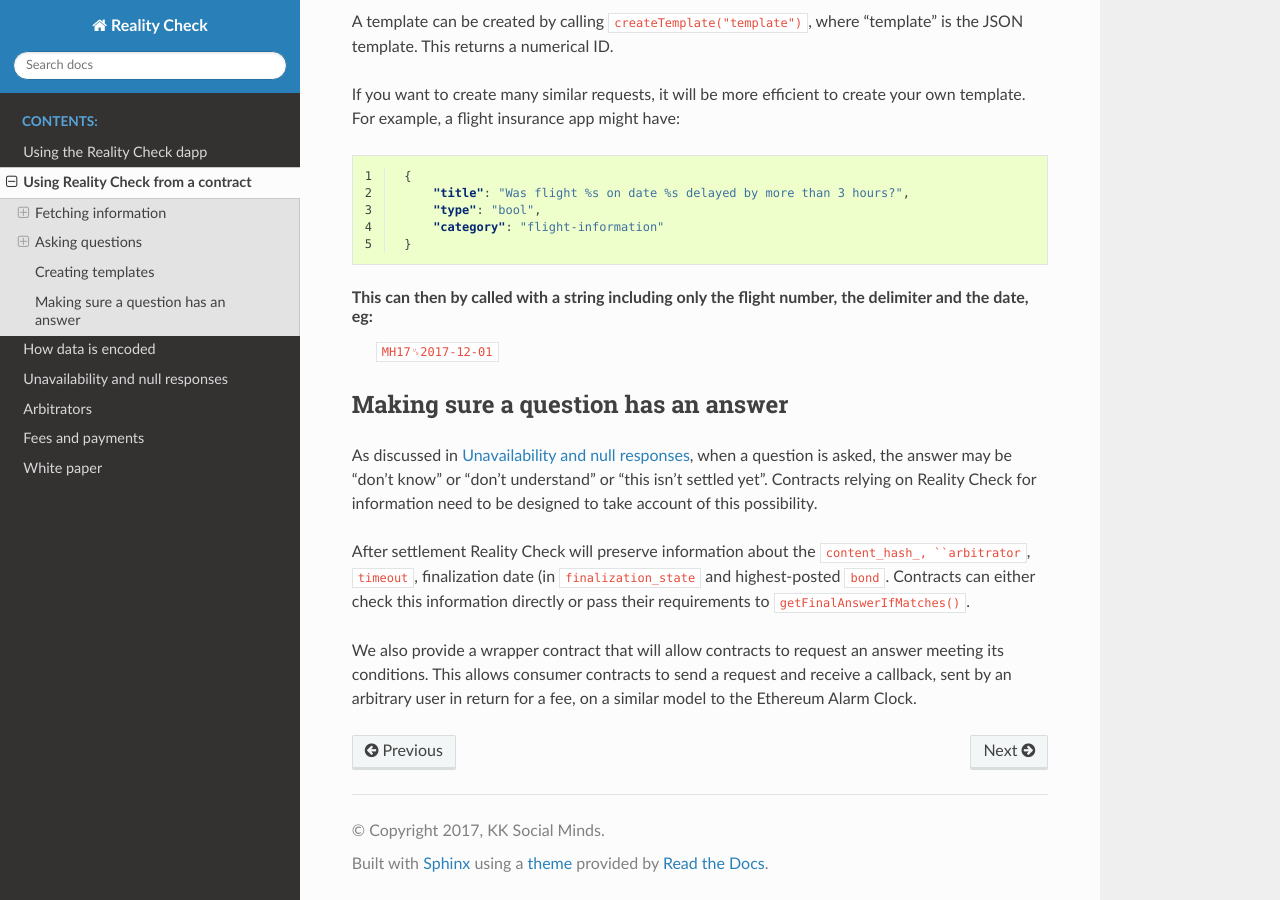
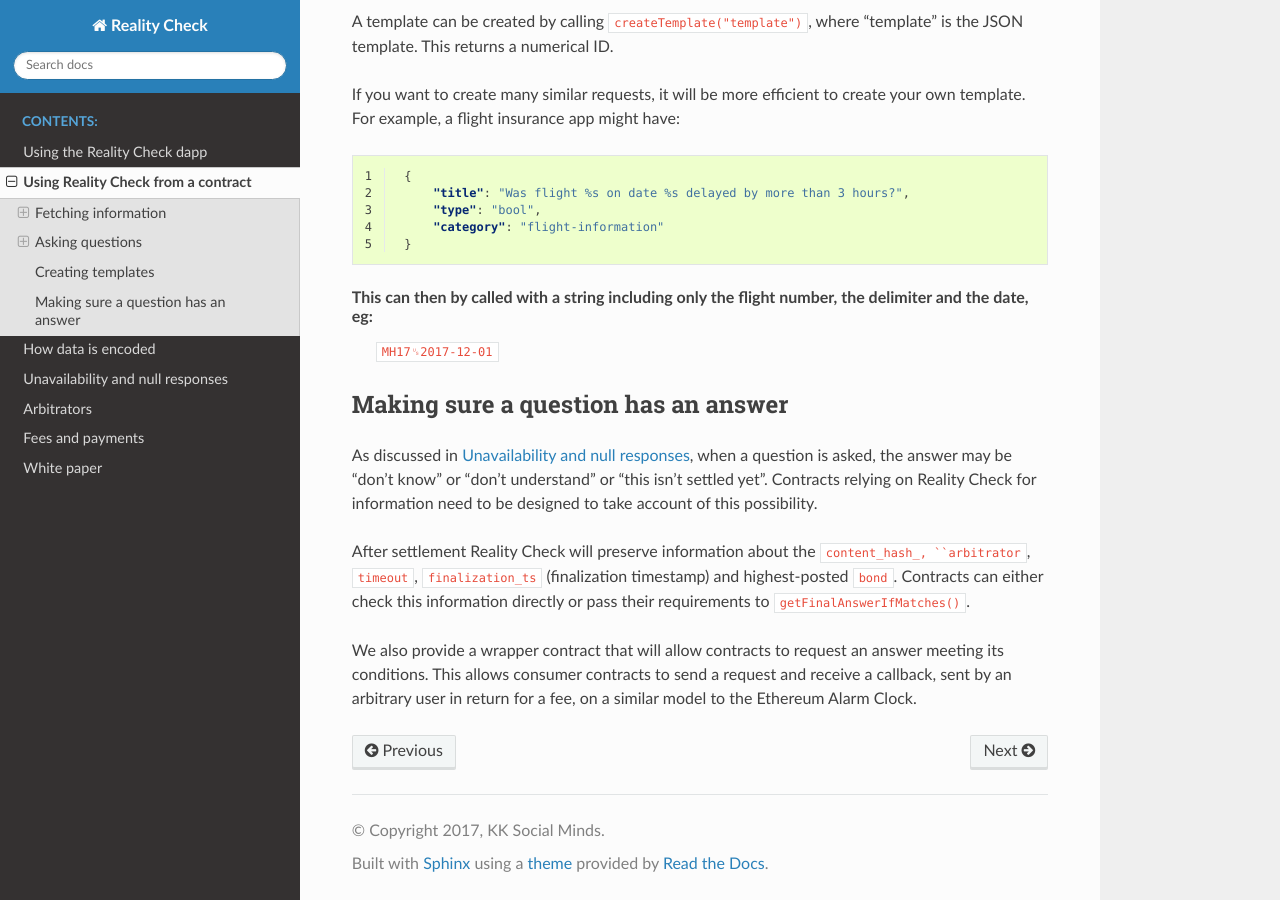
Before and after one commit to RealityETH/reality-eth-monorepo, a Sphinx documentation site: the page built from packages/dapp/docs/contracts.rst, in a window 1280 px wide and 900 px high, scrolled down 3445 px. Built offline with Sphinx 7.4.7 and the Read the Docs theme 2.0.0, drawn with Linux system fonts in a browser that asks for light colours; some of the changed lines change nothing that is shown; some of the changed text lies outside the part shown.

Commit message:
Update for new function signature

```diff
--- a/packages/dapp/docs/contracts.rst
+++ b/packages/dapp/docs/contracts.rst
@@ -63,8 +63,8 @@
       uint256 template_id,
       string question,
       address arbitrator,
-      uint256 timeout,
-      uint256 opening_ts,
+      uint32 timeout,
+      uint32 opening_ts,
       uint256 nonce
    )
    returns (bytes32 question_id);
@@ -167,6 +167,6 @@
 
 As discussed in :doc:`availability`, when a question is asked, the answer may be "don't know" or "don't understand" or "this isn't settled yet". Contracts relying on Reality Check for information need to be designed to take account of this possibility.
 
-After settlement Reality Check will preserve information about the ``content_hash_, ``arbitrator``, ``timeout``, finalization date (in ``finalization_state`` and highest-posted ``bond``. Contracts can either check this information directly or pass their requirements to ``getFinalAnswerIfMatches()``.
+After settlement Reality Check will preserve information about the ``content_hash_, ``arbitrator``, ``timeout``, ``finalization_ts`` (finalization timestamp) and highest-posted ``bond``. Contracts can either check this information directly or pass their requirements to ``getFinalAnswerIfMatches()``.
 
 We also provide a wrapper contract that will allow contracts to request an answer meeting its conditions. This allows consumer contracts to send a request and receive a callback, sent by an arbitrary user in return for a fee, on a similar model to the Ethereum Alarm Clock.
```
